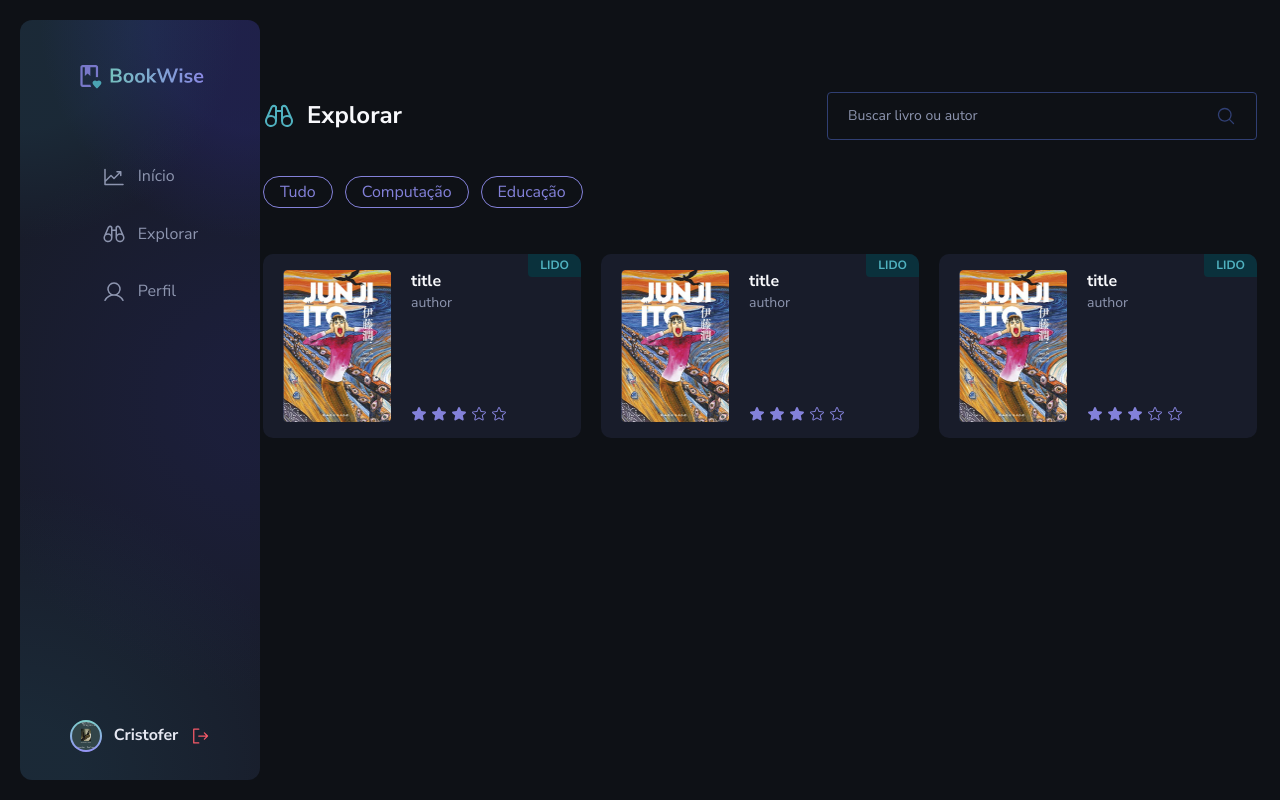
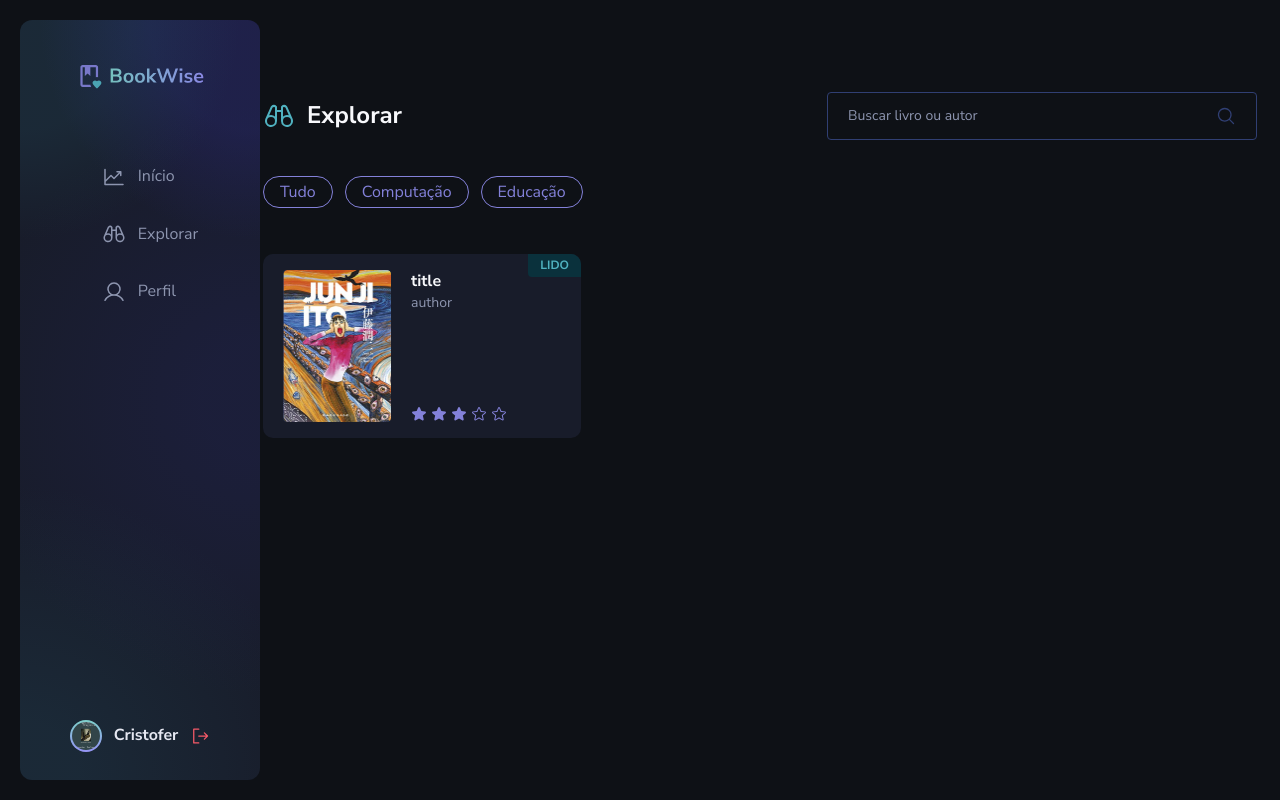
Before and after one commit to pejamp/bookwise-ignite-challenge, a Next.js app: page /explore in a window 1280 px wide. Built offline with nearby package versions, Linux system fonts and the light colour scheme.

Commit message:
feat: add SideModal component

```diff
--- a/package.json
+++ b/package.json
@@ -9,6 +9,7 @@
     "lint": "next lint"
   },
   "dependencies": {
+    "@radix-ui/react-dialog": "^1.0.5",
     "next": "14.1.4",
     "react": "^18",
     "react-dom": "^18"
--- /dev/null
+++ b/src/components/SideModal/index.tsx
@@ -0,0 +1,177 @@
+import { BookOpen, BookmarkSimple, X } from '@phosphor-icons/react'
+import * as Dialog from '@radix-ui/react-dialog'
+import Image from 'next/image'
+import bookImage from '@/assets/images/14-habitos-de-desenvolvedores-altamente-produtivos.png'
+import { Rating } from '../Rating'
+import { Avatar } from '../Avatar'
+
+interface SideModalProps {}
+
+export function SideModal(props: SideModalProps) {
+  return (
+    <Dialog.Portal>
+      <Dialog.Overlay className="fixed inset-0 bg-black opacity-60" />
+      <Dialog.Content className="fixed right-0 top-0 flex h-screen w-full max-w-[660px] flex-col overflow-y-scroll overscroll-contain bg-gray-800 px-12 py-16">
+        <Dialog.Close asChild>
+          <button
+            className="absolute right-[48px] top-[24px] inline-flex h-[24px] w-[24px] cursor-pointer appearance-none items-center justify-center rounded-full text-gray-400 focus:outline-none"
+            aria-label="Close"
+          >
+            <X size={24} />
+          </button>
+        </Dialog.Close>
+
+        <div className="mb-10 rounded-md bg-gray-700 px-8 pb-4 pt-6">
+          <div className="mb-10 flex gap-8">
+            <div className="h-[242px] w-full max-w-[172px] overflow-hidden rounded-md">
+              <Image
+                src={bookImage}
+                alt=""
+                width={200}
+                height={300}
+                className="h-full w-full object-cover"
+              />
+            </div>
+            <div className="flex flex-col justify-between">
+              <div>
+                <h1 className="mb-2 text-lg font-bold leading-short text-gray-100">
+                  14 Hábitos de Desenvolvedores Altamente Produtivos
+                </h1>
+                <span className="leading-base text-gray-300">Zeno Rocha</span>
+              </div>
+              <div>
+                <Rating rating={4} />
+                <span className="mt-1 text-sm leading-base text-gray-400">
+                  3 avaliações
+                </span>
+              </div>
+            </div>
+          </div>
+          <div className="flex items-center gap-14 border-t border-gray-600 py-6">
+            <div className="flex items-center gap-4 px-1">
+              <BookmarkSimple size={24} className="text-green-100" />
+              <div className="flex flex-col">
+                <span className="text-sm leading-base text-gray-300">
+                  Categoria
+                </span>
+                <span className="font-bold leading-short text-gray-200">
+                  Computação, educação
+                </span>
+              </div>
+            </div>
+
+            <div className="flex items-center gap-4 px-1">
+              <BookOpen size={24} className="text-green-100" />
+              <div className="flex flex-col">
+                <span className="text-sm leading-base text-gray-300">
+                  Páginas
+                </span>
+                <span className="font-bold leading-short text-gray-200">
+                  160
+                </span>
+              </div>
+            </div>
+          </div>
+        </div>
+
+        <div>
+          <div className="mb-4 flex items-center justify-between">
+            <span className="text-sm leading-base text-gray-200">
+              avaliações
+            </span>
+            <button className="rounded px-2 py-1 font-bold leading-base text-purple-100 transition duration-200 ease-in-out hover:bg-purple-100 hover:bg-opacity-5">
+              avaliar
+            </button>
+          </div>
+
+          <ul className="flex flex-col gap-3">
+            <li>
+              <div className="rounded-md bg-gray-700 p-6">
+                <div className="mb-5 flex items-start gap-4">
+                  <Avatar
+                    size="medium"
+                    src={bookImage}
+                    alt=""
+                    width={100}
+                    height={100}
+                  />
+                  <div className="flex flex-1 flex-col">
+                    <span className="font-bold leading-short text-gray-100">
+                      Brandon
+                    </span>
+                    <time className="text-sm leading-short text-gray-400">
+                      há 2 dias
+                    </time>
+                  </div>
+                  <Rating rating={4} />
+                </div>
+                <p className="text-sm leading-base text-gray-300">
+                  Lorem ipsum dolor sit amet consectetur adipisicing elit.
+                  Doloribus dignissimos beatae, natus, hic voluptates dolor vero
+                  labore pariatur nobis officia assumenda eligendi culpa aperiam
+                  maiores? Porro dolores debitis dicta maiores.
+                </p>
+              </div>
+            </li>
+            <li>
+              <div className="rounded-md bg-gray-700 p-6">
+                <div className="mb-5 flex items-start gap-4">
+                  <Avatar
+                    size="medium"
+                    src={bookImage}
+                    alt=""
+                    width={100}
+                    height={100}
+                  />
+                  <div className="flex flex-1 flex-col">
+                    <span className="font-bold leading-short text-gray-100">
+                      Brandon
+                    </span>
+                    <time className="text-sm leading-short text-gray-400">
+                      há 2 dias
+                    </time>
+                  </div>
+                  <Rating rating={4} />
+                </div>
+                <p className="text-sm leading-base text-gray-300">
+                  Lorem ipsum dolor sit amet consectetur adipisicing elit.
+                  Doloribus dignissimos beatae, natus, hic voluptates dolor vero
+                  labore pariatur nobis officia assumenda eligendi culpa aperiam
+                  maiores? Porro dolores debitis dicta maiores.
+                </p>
+              </div>
+            </li>
+            <li>
+              <div className="rounded-md bg-gray-700 p-6">
+                <div className="mb-5 flex items-start gap-4">
+                  <Avatar
+                    size="medium"
+                    src={bookImage}
+                    alt=""
+                    width={100}
+                    height={100}
+                  />
+                  <div className="flex flex-1 flex-col">
+                    <span className="font-bold leading-short text-gray-100">
+                      Brandon
+                    </span>
+                    <time className="text-sm leading-short text-gray-400">
+                      há 2 dias
+                    </time>
+                  </div>
+                  <Rating rating={4} />
+                </div>
+                <p className="text-sm leading-base text-gray-300">
+                  Lorem ipsum dolor sit amet consectetur adipisicing elit.
+                  Doloribus dignissimos beatae, natus, hic voluptates dolor vero
+                  labore pariatur nobis officia assumenda eligendi culpa aperiam
+                  maiores? Porro dolores debitis dicta maiores.
+                </p>
+              </div>
+            </li>
+          </ul>
+        </div>
+      </Dialog.Content>
+    </Dialog.Portal>
+  )
+}
--- a/src/pages/_app.tsx
+++ b/src/pages/_app.tsx
@@ -1,14 +1,9 @@
 import '@/styles/globals.css'
 import type { AppProps } from 'next/app'
-import { Nunito_Sans } from 'next/font/google'
-
-const nunito = Nunito_Sans({
-  subsets: ['latin'],
-})
 
 export default function App({ Component, pageProps }: AppProps) {
   return (
-    <main className={nunito.className}>
+    <main className="font-nunito-sans">
       <Component {...pageProps} />
     </main>
   )
--- a/src/pages/_document.tsx
+++ b/src/pages/_document.tsx
@@ -1,13 +1,24 @@
-import { Html, Head, Main, NextScript } from "next/document";
+import { Html, Head, Main, NextScript } from 'next/document'
 
 export default function Document() {
   return (
     <Html lang="en">
-      <Head />
+      <Head>
+        <link rel="preconnect" href="https://fonts.googleapis.com" />
+        <link
+          rel="preconnect"
+          href="https://fonts.gstatic.com"
+          crossOrigin="anonymous"
+        />
+        <link
+          href="https://fonts.googleapis.com/css2?family=Nunito+Sans:ital,opsz,wght@0,6..12,200..1000;1,6..12,200..1000&display=swap"
+          rel="stylesheet"
+        />
+      </Head>
       <body>
         <Main />
         <NextScript />
       </body>
     </Html>
-  );
+  )
 }
--- a/src/pages/explore/index.tsx
+++ b/src/pages/explore/index.tsx
@@ -5,8 +5,17 @@ import bookImage from '@/assets/images/fragmentos-do-horror.png'
 import Image from 'next/image'
 import { Rating } from '@/components/Rating'
 import { Tag } from '@/components/Tag'
+import * as Dialog from '@radix-ui/react-dialog'
+import { SideModal } from '@/components/SideModal'
+import { useState } from 'react'
 
 export default function Explore() {
+  const [isSideModalOpen, setIsSideModalOpen] = useState<boolean>(false)
+
+  function handleSideModalOpenChange(value: boolean) {
+    setIsSideModalOpen(value)
+  }
+
   return (
     <RootLayout>
       <div className="mb-10 flex justify-between">
@@ -32,7 +41,12 @@ export default function Explore() {
         </ul>
       </nav>
 
-      <ul className="grid-cols-explore grid gap-5">
+      <ul className="grid grid-cols-explore gap-5">
+        <Dialog.Root
+          open={isSideModalOpen}
+          onOpenChange={handleSideModalOpenChange}
+        >
+          <Dialog.Trigger asChild>
             <li className="relative flex max-w-80 gap-5 overflow-hidden rounded-md bg-gray-700 px-5 py-4">
               <span className="absolute right-0 top-0 rounded-bl bg-green-300 px-3 py-1 text-xs font-bold uppercase leading-shorter text-green-100">
                 lido
@@ -48,54 +62,17 @@ export default function Explore() {
               </div>
               <div className="flex flex-col justify-between">
                 <div>
-              <h3 className="font-bold leading-short text-gray-100">title</h3>
+                  <h3 className="font-bold leading-short text-gray-100">
+                    title
+                  </h3>
                   <p className="text-sm leading-base text-gray-400">author</p>
                 </div>
                 <Rating rating={3} />
               </div>
             </li>
-        <li className="relative flex max-w-80 gap-5 overflow-hidden rounded-md bg-gray-700 px-5 py-4">
-          <span className="absolute right-0 top-0 rounded-bl bg-green-300 px-3 py-1 text-xs font-bold uppercase leading-shorter text-green-100">
-            lido
-          </span>
-          <div className="h-[152px] w-[108px] overflow-hidden rounded bg-gray-600">
-            <Image
-              src={bookImage}
-              alt=""
-              width={150}
-              height={200}
-              className="h-full w-full object-cover"
-            />
-          </div>
-          <div className="flex flex-col justify-between">
-            <div>
-              <h3 className="font-bold leading-short text-gray-100">title</h3>
-              <p className="text-sm leading-base text-gray-400">author</p>
-            </div>
-            <Rating rating={3} />
-          </div>
-        </li>
-        <li className="relative flex max-w-80 gap-5 overflow-hidden rounded-md bg-gray-700 px-5 py-4">
-          <span className="absolute right-0 top-0 rounded-bl bg-green-300 px-3 py-1 text-xs font-bold uppercase leading-shorter text-green-100">
-            lido
-          </span>
-          <div className="h-[152px] w-[108px] overflow-hidden rounded bg-gray-600">
-            <Image
-              src={bookImage}
-              alt=""
-              width={150}
-              height={200}
-              className="h-full w-full object-cover"
-            />
-          </div>
-          <div className="flex flex-col justify-between">
-            <div>
-              <h3 className="font-bold leading-short text-gray-100">title</h3>
-              <p className="text-sm leading-base text-gray-400">author</p>
-            </div>
-            <Rating rating={3} />
-          </div>
-        </li>
+          </Dialog.Trigger>
+          <SideModal />
+        </Dialog.Root>
       </ul>
     </RootLayout>
   )
--- a/src/styles/globals.css
+++ b/src/styles/globals.css
@@ -4,5 +4,30 @@
 
 body {
   background: #0E1116;
-  -webkit-font-smoothing: 'antialiased'
+  -webkit-font-smoothing: 'antialiased';
+  font-family: "Nunito Sans", sans-serif;
 }
+
+/* width */
+::-webkit-scrollbar {
+  width: 6px;
+}
+
+/* Track */
+::-webkit-scrollbar-track {
+  background: #181C2A;
+  border-radius: 9999px;
+  margin: 8px 0;
+
+}
+
+/* Handle */
+::-webkit-scrollbar-thumb {
+  background: #252D4A;
+  border-radius: 9999px;
+}
+
+/* Handle on hover */
+::-webkit-scrollbar-thumb:hover {
+  background: #303F73;
+}
--- a/tailwind.config.ts
+++ b/tailwind.config.ts
@@ -22,7 +22,7 @@ const config: Config = {
           'conic-gradient(from 180deg at 50% 50%, var(--tw-gradient-stops))',
       },
       fontFamily: {
-        'nunito-sans': ['var(--font-nunito-sans)', 'sans-serif'],
+        'nunito-sans': ['Nunito Sans', 'sans-serif'],
       },
       borderRadius: {
         xs: '2.5px',
```
Also changed, not shown: 1 other file (tests, documents, lock files or other folders). Lines whose indentation alone changed are shown as unchanged.
